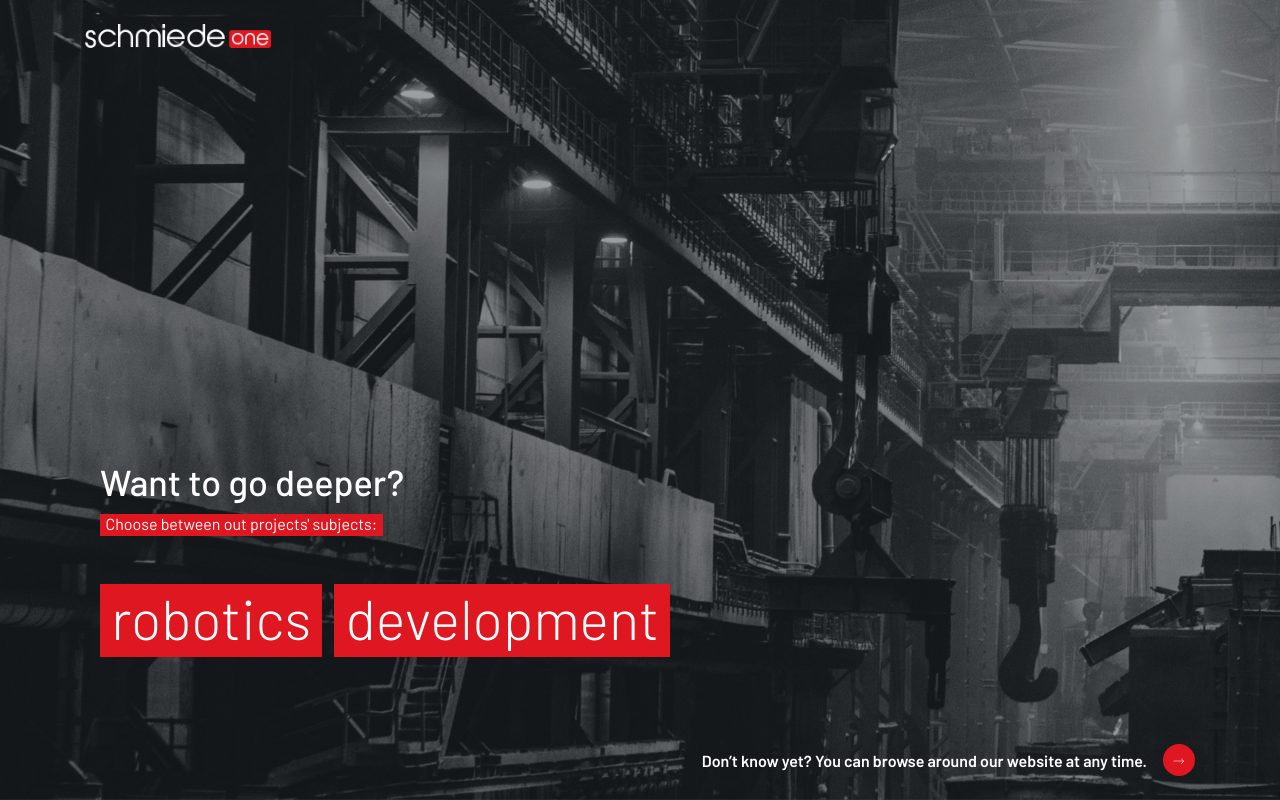
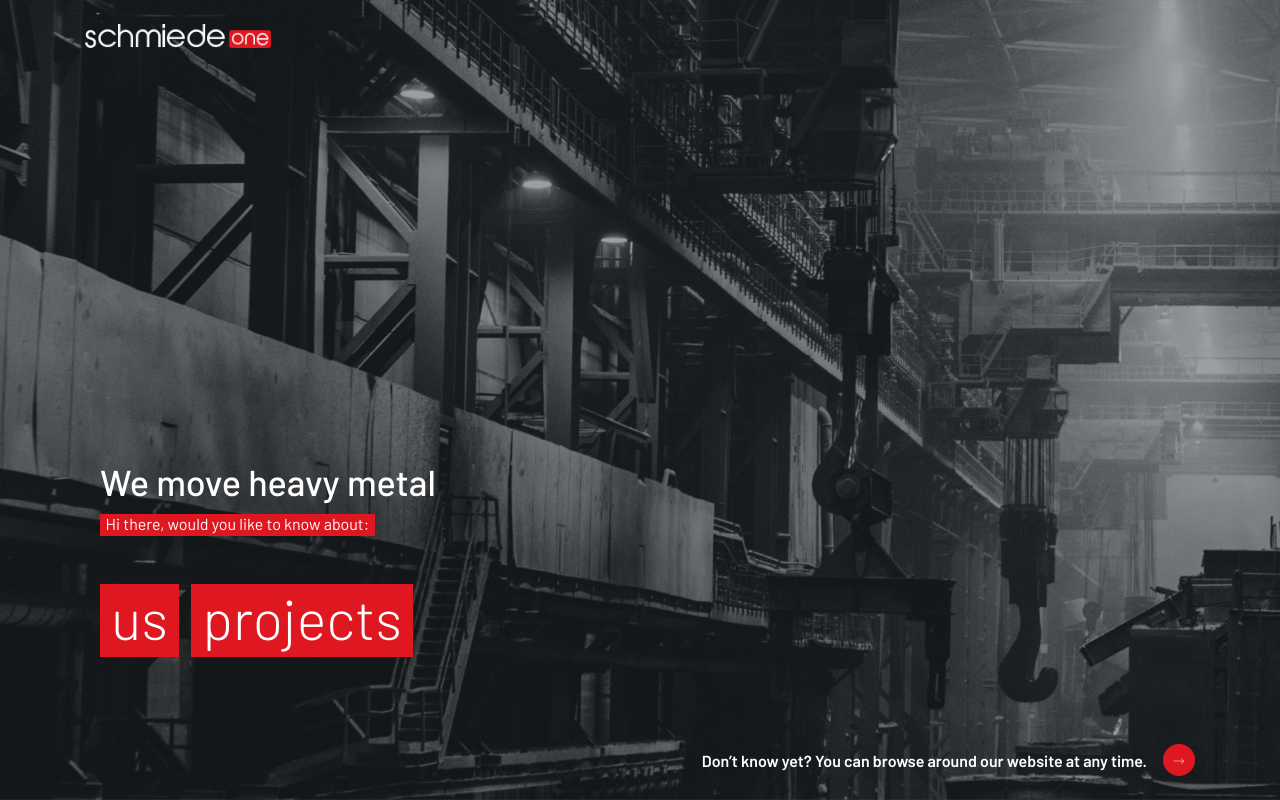
Before and after one commit to axlbert/schmiede-website-new, a Next.js app: page / in a window 1280 px wide. Built offline with nearby package versions, Linux system fonts and the light colour scheme.

Commit message:
init homepage main component behaviour

```diff
--- a/pages/index.js
+++ b/pages/index.js
@@ -1,4 +1,4 @@
-import React from 'react';
+import React, { useEffect, useState } from 'react';
 import Head from 'next/head';
 
 import './homepage.css';
@@ -15,13 +15,21 @@ const initialState = {
   links: [
     {
       label: 'us',
-      href: '/',
-      onClick: e => {},
+      href: '/about',
+      makeOnClick: setter => e => {
+        e.preventDefault();
+        setter(HomepageState.US);
+      },
+      state: HomepageState.US,
     },
     {
       label: 'projects',
-      href: '/',
-      onClick: e => {},
+      href: '/work',
+      makeOnClick: setter => e => {
+        e.preventDefault();
+        setter(HomepageState.PROJECTS);
+      },
+      state: HomepageState.PROJECTS,
     },
   ],
 };
@@ -31,13 +39,19 @@ const usState = {
   links: [
     {
       label: 'culture',
-      href: '/',
-      onClick: e => {},
+      href: '/about',
     },
     {
       label: 'team',
-      href: '/',
-      onClick: e => {},
+      href: '/about',
+    },
+    {
+      label: 'office',
+      href: '/about',
+    },
+    {
+      label: 'join us',
+      href: '/about',
     },
   ],
 };
@@ -47,31 +61,65 @@ const projectsState = {
   links: [
     {
       label: 'robotics',
-      href: '/',
-      onClick: e => {},
+      href: '/work',
     },
     {
       label: 'development',
-      href: '/',
-      onClick: e => {},
+      href: '/work',
+    },
+    {
+      label: 'farming',
+      href: '/work',
     },
   ],
 };
 
-function Main({ title, subtitle, links }) {
-  const renderLinks = () => links.map((x, i) => (
-    <li key={i} className="Homepage-MenuItem">
-      <a href={x.href} className="Homepage-MenuLink">{ x.label }</a>
-    </li>
-  ));
+/**
+ * Homepage main (tag) component.
+ */
+function Main() {
+  const [homepageState, setHomepageState] = useState(initialState);
+  const [contents, setContents] = useState(initialState);
+
+  useEffect(() => {
+    switch (homepageState) {
+      case HomepageState.US: {
+        setContents(usState);
+        break;
+      }
+      case HomepageState.PROJECTS: {
+        setContents(projectsState);
+        break;
+      }
+      default: setContents(initialState);
+    }
+  }, [homepageState]);
+
+  const renderLinks = () => contents.links.map((x, i) => {
+    const handleClick = e => {
+      if (x.state) {
+        e.preventDefault();
+        setHomepageState(x.state);
+      }
+    };
+    return (<li key={i} className="Homepage-MenuItem">
+      <a
+        className="Homepage-MenuLink"
+        href={x.href}
+        onClick={handleClick}
+      >
+        { x.label }
+      </a>
+    </li>);
+  });
 
   return (
     <main className="Homepage-Main container">
       <div style={{ marginBottom: '0.5rem' }}>
-        <span className="Homepage-Title">{ title }</span>
+        <span className="Homepage-Title">{ contents.title }</span>
       </div>
       <div>
-        <span className="Homepage-Subtitle">{ subtitle }</span>
+        <span className="Homepage-Subtitle">{ contents.subtitle }</span>
       </div>
 
       <ul className="Homepage-Menu">
@@ -81,6 +129,9 @@ function Main({ title, subtitle, links }) {
   );
 }
 
+/**
+ * Homepage component.
+ */
 export default function Homepage() {
   return (
     <div>
@@ -102,7 +153,7 @@ export default function Homepage() {
         </section>
 
         <div className="container">
-          <Main {...projectsState} />
+          <Main />
         </div>
 
         <section className="Homepage-MoreLinkWrapper container">
```
